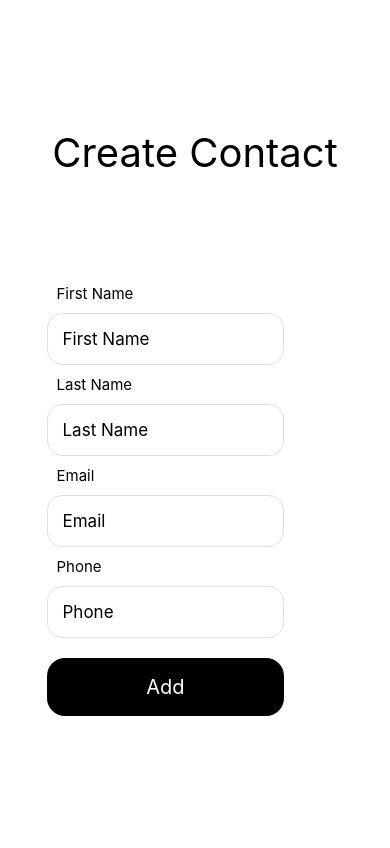
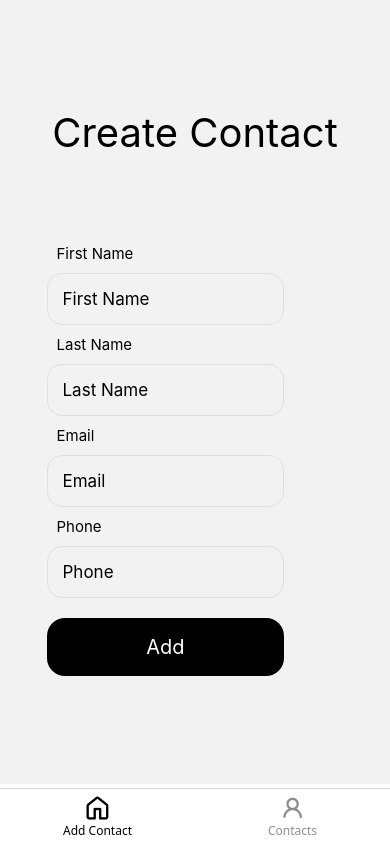
Before and after one commit to rahulp1262003/Contacts, a React Native app: screen / in a window 390 px wide. Built offline with nearby package versions, Linux system fonts and the light colour scheme.

Commit message:
setup firebase and add functionality to store data into realtime database

```diff
--- a/App.js
+++ b/App.js
@@ -1,12 +1,51 @@
 import { StatusBar } from 'expo-status-bar';
+import { createBottomTabNavigator } from '@react-navigation/bottom-tabs';
+import { NavigationContainer } from '@react-navigation/native';
+import Icon from 'react-native-vector-icons/Octicons';
+
 import AddContact from './screens/AddContact';
+import ContactList from './screens/ContactList';
+import { colors } from './constants/GlobalStyles';
 // import LoginScreen from './screens/LoginScreen';
+const Tab = createBottomTabNavigator();
+
+function BottomTabs() {
+  return <Tab.Navigator screenOptions={{
+    headerShown: false,
+    tabBarActiveTintColor: colors.Black,
+    tabBarLabelStyle:{
+      fontSize: 12,
+    },
+    tabBarStyle:{
+      height: 60,
+      position: 'relative',
+      top: 4,
+    },
+  }}>
+    <Tab.Screen
+      name="Add Contact"
+      component={AddContact}
+      options={{
+        tabBarIcon: ({color}) => <Icon name='home' size={25} color={color}  />,
+      }}
+    />
+    <Tab.Screen
+      name="Contacts"
+      component={ContactList}
+      options={{
+        tabBarIcon: ({color})=> <Icon name='person' size={25} color={color} />,
+      }}
+    />
+  </Tab.Navigator>
+}
 
 export default function App() {
   return (
     <>
       {/* <LoginScreen /> */}
-      <AddContact />
+      <NavigationContainer>
+        <BottomTabs />
+      </NavigationContainer>
       <StatusBar style="auto" />
     </>
   );
--- /dev/null
+++ b/config.js
@@ -0,0 +1,20 @@
+import firebase from 'firebase/compat/app';
+import 'firebase/compat/database';
+
+const firebaseConfig = {
+    apiKey: "AIzaSyDbpgb4lr2p9Wx8_ZbduXtQfgxY9BmQ2qg",
+    authDomain: "contacts-ceff2.firebaseapp.com",
+    databaseURL: "https://contacts-ceff2-default-rtdb.firebaseio.com",
+    projectId: "contacts-ceff2",
+    storageBucket: "contacts-ceff2.appspot.com",
+    messagingSenderId: "1004923932179",
+    appId: "1:1004923932179:web:553211c40016a65b03f9e6"
+};
+
+if (!firebase.apps.length) {
+    firebase.initializeApp(firebaseConfig);
+}
+
+const database = firebase.database();
+
+export { firebase, database };
--- a/screens/AddContact.jsx
+++ b/screens/AddContact.jsx
@@ -1,6 +1,58 @@
-import { ScrollView, StyleSheet, Text, TextInput, View, Pressable } from 'react-native'
+import { ScrollView, StyleSheet, Text, TextInput, View, Pressable, Alert } from 'react-native'
+import { useState } from 'react';
+import { firebase } from '../config.js';
+
 import { colors } from "../constants/GlobalStyles";
+
 function AddContact() {
+
+    const [formData, setFormData] = useState({
+        firstName: '',
+        lastName: '',
+        email: '',
+        phone: ''
+    });
+
+    const handleInputChange = (field, value) => {
+        setFormData((prev) => ({
+            ...prev,
+            [field]: value
+        }));
+    };
+
+    const AddData = () => {
+
+        const { firstName, lastName, email, phone } = formData;
+
+        if (!firstName || !lastName || !email || !phone) {
+            Alert.alert("Error", "All fields are required.");
+            return;
+        }
+
+        const reference = firebase.database().ref('/contacts');
+
+        const newContact = {
+            firstName,
+            lastName,
+            email,
+            phone,
+        };
+
+        console.log('Attempting to push data:', newContact);
+
+        reference
+            .push(newContact)
+            .then(() => {
+                console.log('Data pushed successfully');
+                Alert.alert("Success", "Contact added successfully!");
+                setFormData({ firstName: '', lastName: '', email: '', phone: '' });
+            })
+            .catch((error) => {
+                console.error('Error pushing data:', error.message);
+                Alert.alert("Error", "Failed to add contact: " + error.message);
+            });
+    }
+
     return (
         <ScrollView contentContainerStyle={styles.scrollView}>
             <View style={styles.rootContainer}>
@@ -10,23 +62,52 @@ function AddContact() {
                 <View>
                     <View style={styles.form}>
                         <Text style={styles.label}>First Name</Text>
-                        <TextInput style={styles.inputText} placeholder='First Name' selectionColor={colors.Black} />
+                        <TextInput
+                            style={styles.inputText}
+                            placeholder='First Name'
+                            selectionColor={colors.Black}
+                            value={formData.firstName}
+                            onChangeText={(text) => handleInputChange('firstName', text)}
+                        />
                     </View>
                     <View style={styles.form}>
                         <Text style={styles.label}>Last Name</Text>
-                        <TextInput style={styles.inputText} placeholder='Last Name' selectionColor={colors.Black} />
+                        <TextInput
+                            style={styles.inputText}
+                            placeholder='Last Name'
+                            selectionColor={colors.Black}
+                            inputMode='email'
+                            textContentType='emailAddress'
+                            value={formData.lastName}
+                            onChangeText={(text) => handleInputChange('lastName', text)}
+                        />
                     </View>
                     <View style={styles.form}>
                         <Text style={styles.label}>Email</Text>
-                        <TextInput style={styles.inputText} placeholder='Email' selectionColor={colors.Black} />
+                        <TextInput
+                            style={styles.inputText}
+                            placeholder='Email'
+                            selectionColor={colors.Black} keyboardType='email-address'
+                            value={formData.email}
+                            onChangeText={(text) => handleInputChange('email', text)}
+                        />
                     </View>
                     <View style={styles.form}>
                         <Text style={styles.label}>Phone</Text>
-                        <TextInput style={styles.inputText} placeholder='Phone' maxLength={10} keyboardType='phone-pad' selectionColor={colors.Black} />
+                        <TextInput
+                            style={styles.inputText}
+                            placeholder='Phone'
+                            maxLength={10}
+                            keyboardType='numeric'
+                            selectionColor={colors.Black}
+                            value={formData.phone}
+                            onChangeText={(text) => handleInputChange('phone', text)}
+                        />
                     </View>
                     <View style={styles.buttonContainer}>
                         <Pressable
                             android_ripple={{ color: colors.Ripple }}
+                            onPress={AddData}
                         >
                             <View style={{ width: '100%' }}>
                                 <Text style={styles.buttonText}>Add</Text>
@@ -57,7 +138,7 @@ const styles = StyleSheet.create({
     form: {
         width: '80%',
     },
-    titleContainer:{
+    titleContainer: {
         marginBottom: 50
     },
     title: {
--- /dev/null
+++ b/screens/ContactList.jsx
@@ -0,0 +1,19 @@
+import { StyleSheet, Text, View } from "react-native"
+
+function ContactList() {
+  return (
+    <View style={styles.rootContainer}>
+        <Text>Contacts</Text>
+    </View>
+  )
+}
+
+export default ContactList
+
+const styles = StyleSheet.create({
+    rootContainer:{
+        flex: 1,
+        justifyContent: 'center',
+        alignItems: 'center'
+    },
+});
```
Also changed, not shown: package.json (+9 -1 lines), 1 other file (tests, documents, lock files or other folders).
